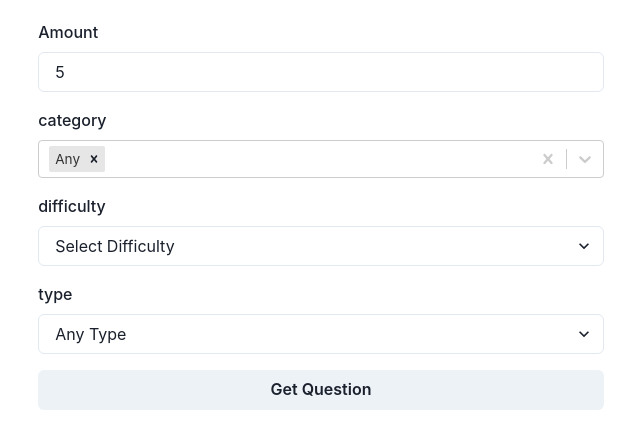
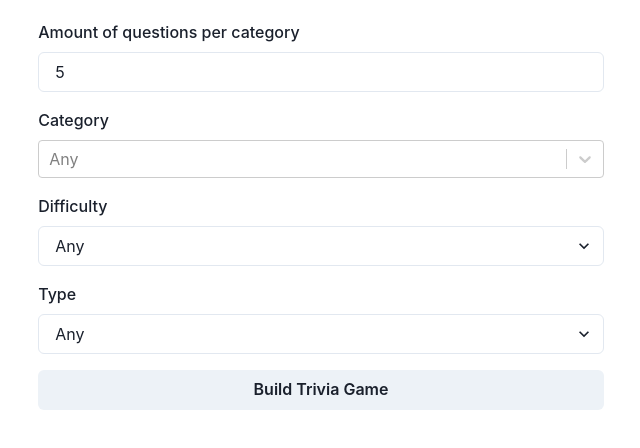
Before and after one commit to dustatron/fastQuiz-v2, a Next.js app: page / in a window 1280 px wide. Shown: the top 448 px of the page, without its empty margins (319-959 px from the left). Built offline with nearby package versions, Linux system fonts and the light colour scheme.

Commit message:
Update copy

```diff
--- a/src/pages/index.tsx
+++ b/src/pages/index.tsx
@@ -27,11 +27,9 @@ import { cleanAsciiString } from "../utils/helper";
 const Home: NextPage = () => {
   const animatedComponents = makeAnimated();
   const [amount, setAmount] = useState<string>("5");
-  const [category, setCategory] = useState<MultiSelectOption[]>([
-    { value: "any", label: "Any" },
-  ]);
+  const [category, setCategory] = useState<MultiSelectOption[]>([]);
   const [difficulty, setDifficulty] = useState<Difficulty>();
-  const [type, setType] = useState<QuestionType>("any");
+  const [type, setType] = useState<QuestionType>();
   const { data, isLoading, refetch } = useGetOpenTBD({
     amount,
     category,
@@ -56,7 +54,7 @@ const Home: NextPage = () => {
         <form action="" onSubmit={handleSubmit}>
           <Stack spacing={4}>
             <FormControl>
-              <FormLabel>Amount</FormLabel>
+              <FormLabel>Amount of questions per category</FormLabel>
               <Input
                 type="number"
                 value={amount}
@@ -64,9 +62,10 @@ const Home: NextPage = () => {
               />
             </FormControl>
             <FormControl>
-              <FormLabel>category</FormLabel>
+              <FormLabel>Category</FormLabel>
               <Select
                 isMulti
+                placeholder="Any"
                 components={animatedComponents}
                 options={categoryOptions}
                 value={category}
@@ -74,9 +73,9 @@ const Home: NextPage = () => {
               />
             </FormControl>
             <FormControl>
-              <FormLabel>difficulty</FormLabel>
+              <FormLabel>Difficulty</FormLabel>
               <ChakraSelect
-                placeholder="Select Difficulty"
+                placeholder="Any"
                 value={difficulty}
                 onChange={(e) => setDifficulty(e.target.value as Difficulty)}
               >
@@ -88,9 +87,10 @@ const Home: NextPage = () => {
               </ChakraSelect>
             </FormControl>
             <FormControl>
-              <FormLabel>type</FormLabel>
+              <FormLabel>Type</FormLabel>
               <ChakraSelect
                 value={type}
+                placeholder="Any"
                 onChange={(e) => setType(e.target.value as QuestionType)}
               >
                 {Object.entries(QuestionTypeValues).map(([key, value]) => (
@@ -100,7 +100,7 @@ const Home: NextPage = () => {
                 ))}
               </ChakraSelect>
             </FormControl>
-            <Button type="submit">Get Question</Button>
+            <Button type="submit">Build Trivia Game</Button>
           </Stack>
         </form>
       </Container>
--- a/src/utils/types.ts
+++ b/src/utils/types.ts
@@ -1,6 +1,6 @@
 
 
-export const DifficultyValues = { "any": 'Any', "easy": "Easy", "medium": "Medium", "hard": "hard" } as const
+export const DifficultyValues = { "easy": "Easy", "medium": "Medium", "hard": "hard" } as const
 export type Difficulty = keyof typeof DifficultyValues
 
 export const CategoryValues = {
@@ -32,7 +32,6 @@ export const CategoryValues = {
 export type Category = keyof typeof CategoryValues
 
 export const QuestionTypeValues = {
-  "any": "Any Type",
   "multiple": "Multiple Choice",
   "boolean": "True or False"
 
```
